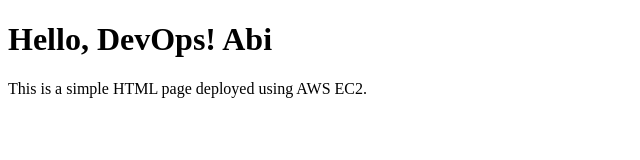
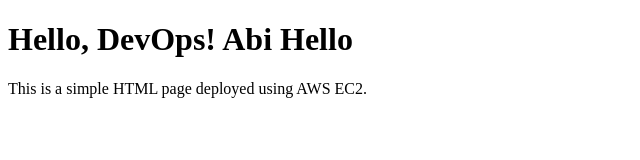
Before and after one commit to Abinaya-120195/devops-html-app, a plain HTML site: page index.html in a window 1280 px wide. Shown: the whole page, without its empty margins (0-640 px from the left). Drawn offline with Linux system fonts and the light colour scheme.

Commit message:
Updated file1

```diff
--- a/index.html
+++ b/index.html
@@ -6,7 +6,7 @@
     <title>Simple HTML Page</title>
 </head>
 <body>
-    <h1>Hello, DevOps! Abi</h1>
+    <h1>Hello, DevOps! Abi Hello</h1>
     <p>This is a simple HTML page deployed using AWS EC2.</p>
 </body>
 </html>
```
Also changed, not shown: 1 other file.
